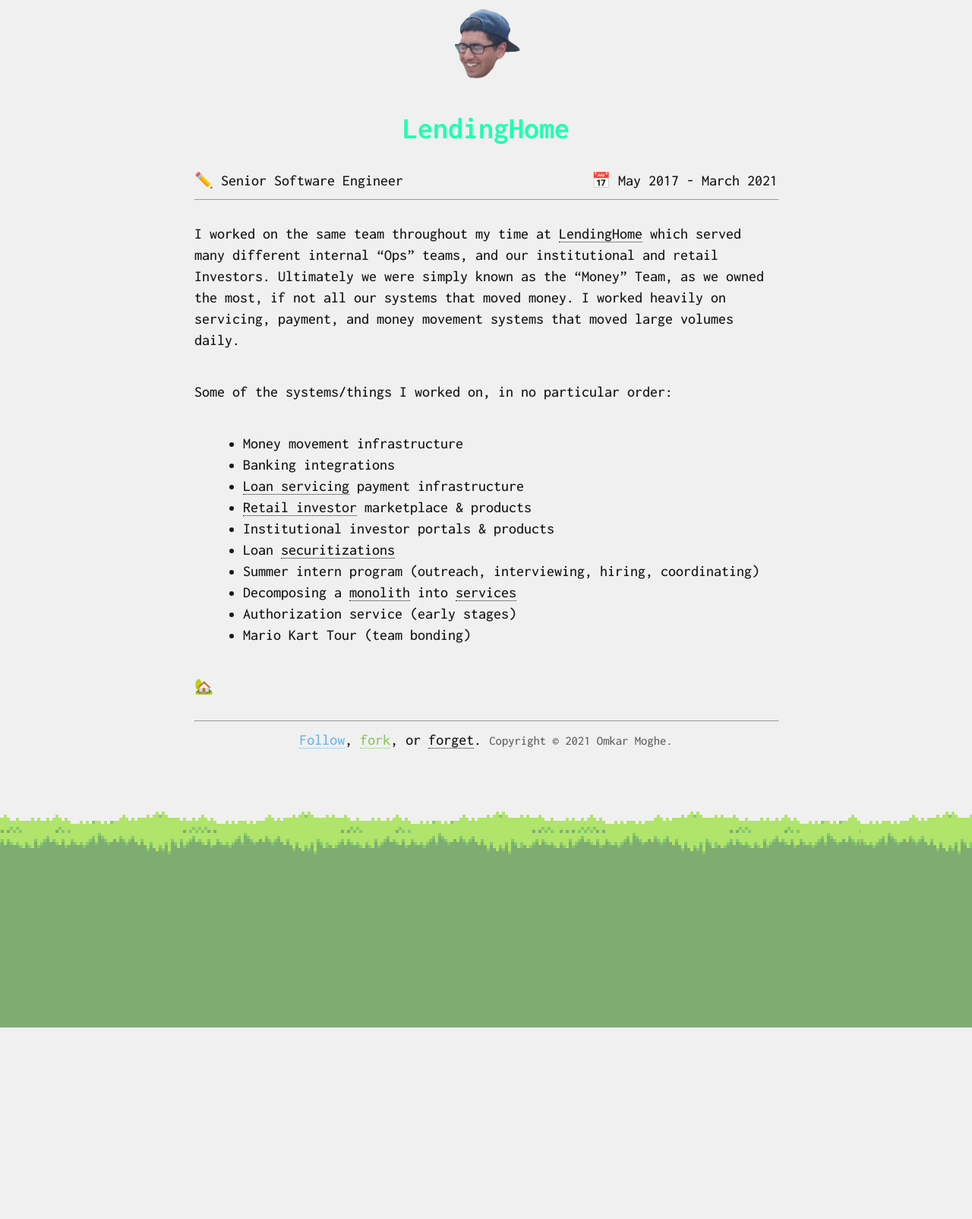
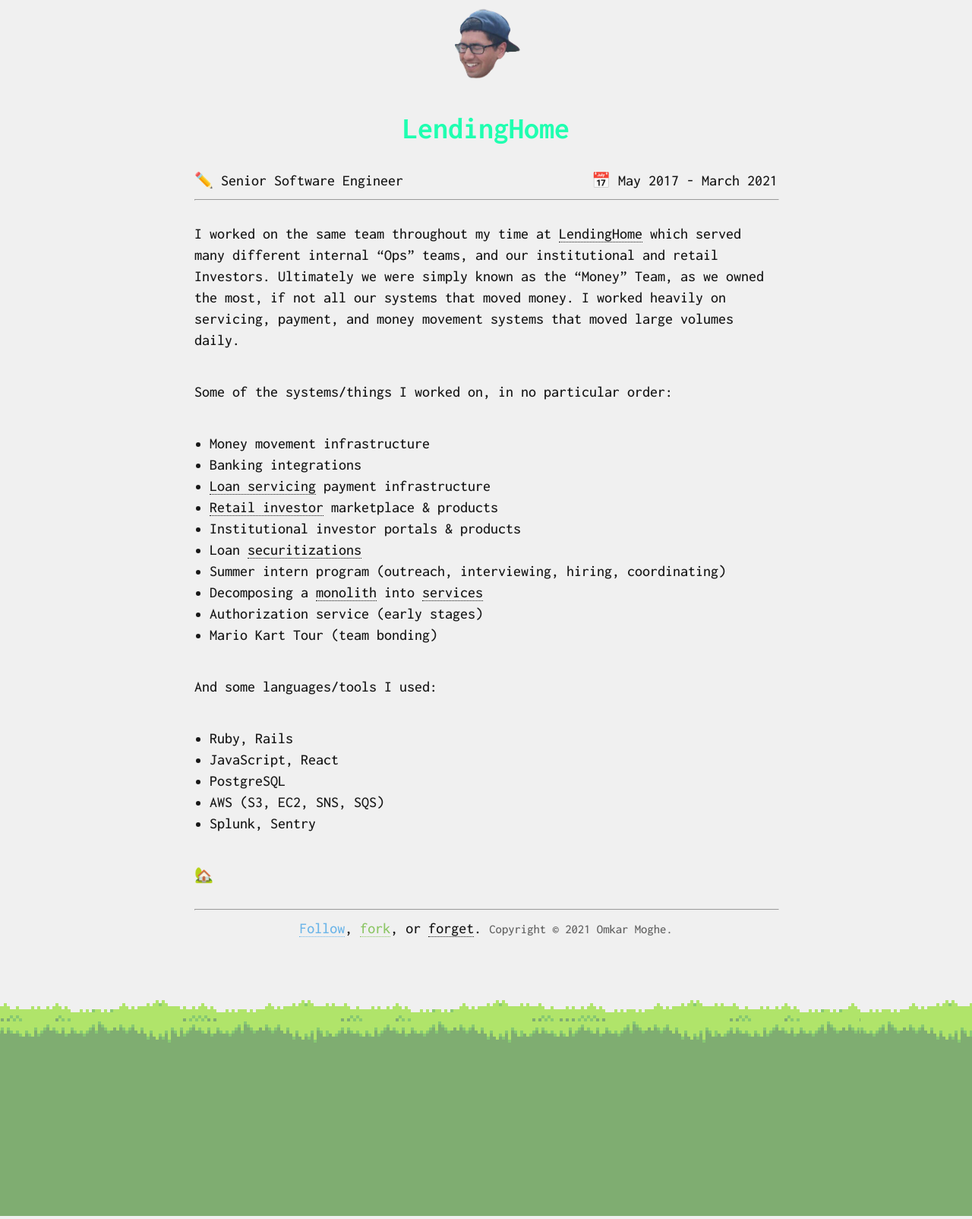
Before and after one commit to omkarmoghe/omkarmoghe.github.io, a Jekyll site: the page built from _jobs/lendinghome.md, in a window 1280 px wide. Shown: the whole page at 76% size. Built offline with Jekyll 4.4.1, drawn with Linux system fonts in a browser that asks for light colours; nearby versions of some CDN libraries; before the commit the page ends 1356 px from its top, so only the background shows below that.

Commit message:
minor updates

```diff
--- a/_jobs/lendinghome.md
+++ b/_jobs/lendinghome.md
@@ -21,4 +21,12 @@
 - Authorization service (early stages)
 - Mario Kart Tour (team bonding)
 
+And some languages/tools I used:
+
+- Ruby, Rails
+- JavaScript, React
+- PostgreSQL
+- AWS (S3, EC2, SNS, SQS)
+- Splunk, Sentry
+
 🏡
--- a/css/style.css
+++ b/css/style.css
@@ -64,6 +64,10 @@
 }
 
 .container .content p {
+    width: 100%;
+}
+
+.container .content ul {
     width: 100%;
 }
 
```
Also changed, not shown: links.md (+1 -1 lines).
